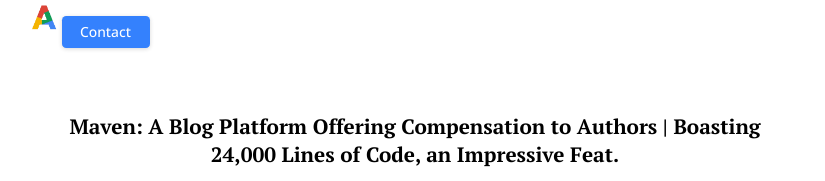
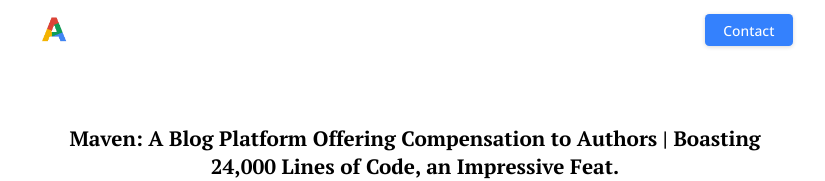
Before and after one commit to akramthedev/akramelbasri.com, a React (Create React App) app: page /project/1 in a window 1280 px wide. Shown: the top 181 px of the page, without its empty margins (225-1050 px from the left). Built offline with nearby package versions, Linux system fonts and the light colour scheme.

Commit message:
Update index.css

```diff
--- a/src/Pages/index.css
+++ b/src/Pages/index.css
@@ -13,7 +13,16 @@
 .mobileSearch::-webkit-scrollbar{
     width: 0;
 }
+.caseOne{
+    height: 60px;
+    width: 100%;
+    display: flex;
+    align-items: center;
+    justify-content: space-between;
+    margin-bottom: 0.777rem;
+    padding: 0.4rem 0.666rem;
 
+}
 .caseOne img{
     object-fit: cover;
     height:35px;
@@ -776,15 +785,3 @@
 .zuoqeqdqs{
     margin-top: 2rem !important;
 }
-
-
-.mobileSearch .caseOne, .desktopSearch .caseOne{
-    height: 60px;
-    width: 100%;
-    display: flex;
-    align-items: center;
-    justify-content: space-between;
-    margin-bottom: 0.777rem;
-    padding: 0.4rem 0.666rem;
-
-}
```
